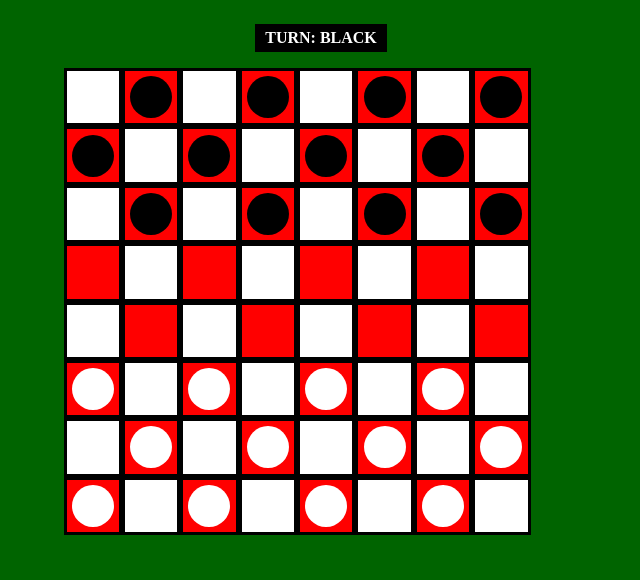
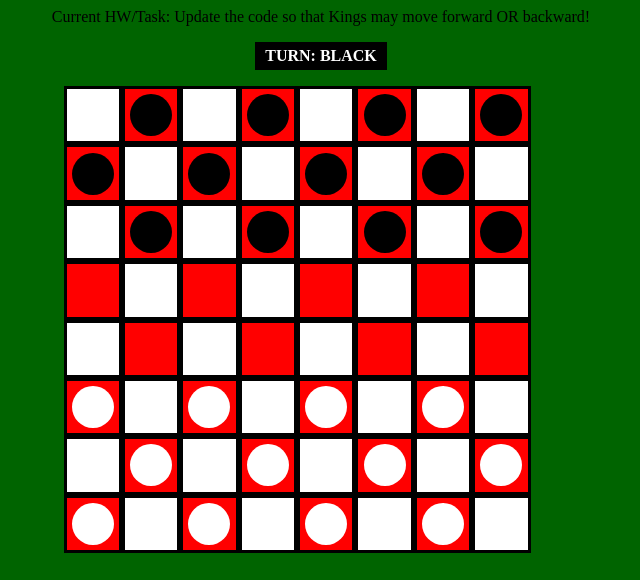
Before and after one commit to codewithmissjo/checkers-sunday, a plain HTML site: page index.html in a window 1280 px wide. Shown: the whole page, without its empty margins (319-959 px from the left). Drawn offline with nearby package versions, Linux system fonts and the light colour scheme.

Commit message:
hw added

```diff
--- a/index.html
+++ b/index.html
@@ -10,6 +10,7 @@
     <script src="scripts.js"></script>
   </head>
   <body>
+    <div>Current HW/Task: Update the code so that Kings may move forward OR backward!</div>
     <p class="turn-black">Turn: <span id="turn">black</span></p>
     <div id="grid"></div>
     <div id="score"></div>
```
